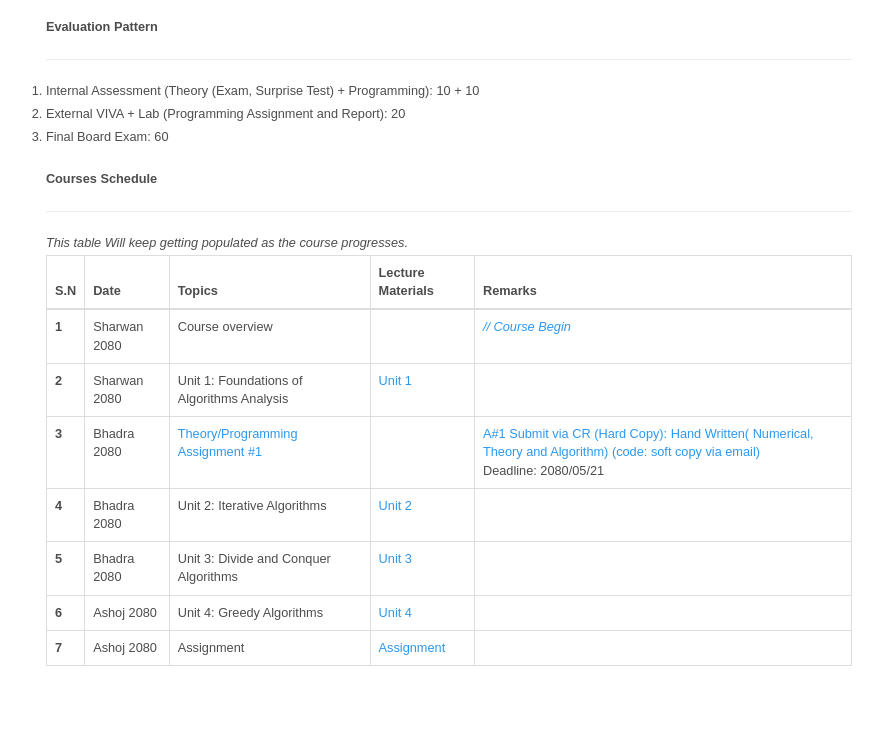
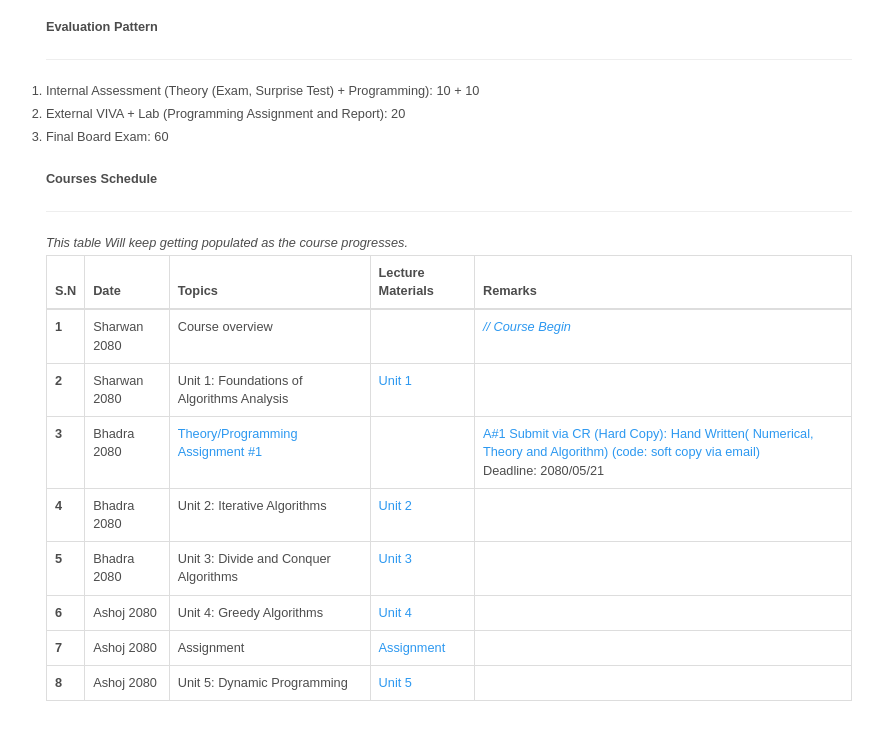
Before and after one commit to neupaneprakash/neupaneprakash.github.io, a plain HTML site: page daa.html in a window 1280 px wide. Shown: the part 1289-2028 px from the top of the page, without its empty margins (341-1224 px from the left). Drawn offline with Linux system fonts and the light colour scheme; a web font is replaced by a local one.

Commit message:
Update daa.html

```diff
--- a/daa.html
+++ b/daa.html
@@ -283,6 +283,13 @@
                                                 Assignment</a></td>
                                                             <td><a href=""> </a></td>
                                                         </tr>
+							<tr>
+                                                            <th scope="row">8</th>
+                                                            <td>Ashoj 2080</td>
+                                                            <td>Unit 5: Dynamic Programming</td>
+                                                            <td><a href="https://github.com/neupaneprakash/daa/blob/main/DAA_Unit_5.pdf">Unit 5</a></td>
+                                                            <td><a href=""> </a></td>
+                                                        </tr>
                                                     </tbody>
                                                 </table>
                                             </div>
```
